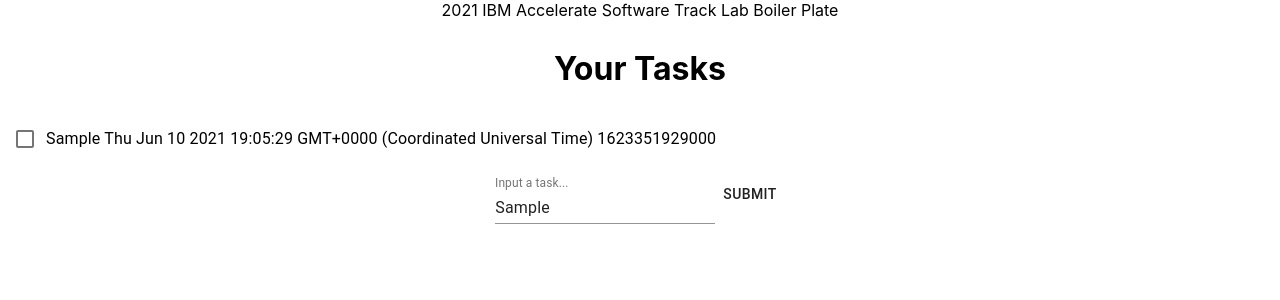
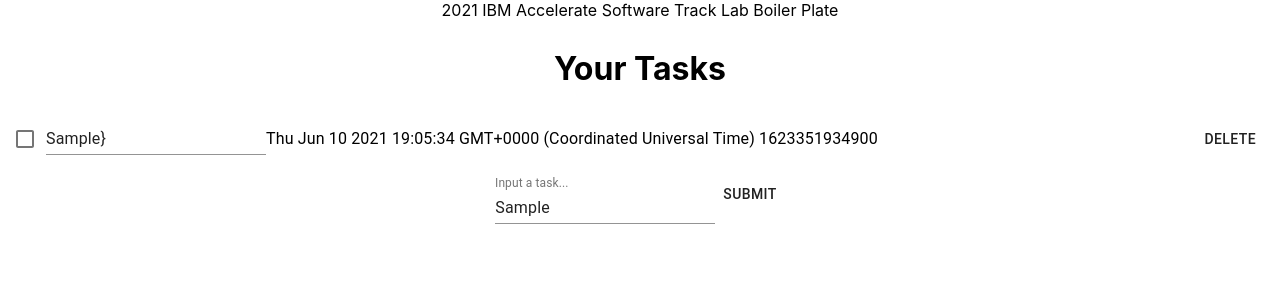
Before and after one commit to 2021-IBM-Accelerate-SW-Track/lab-1-team-52, a React (Create React App) app: page / in a window 1280 px wide. Both pictures are taken after typing "Sample" into the empty fields and a click on the button "SUBMIT". Shown: the top 300 px of the page. Built offline with nearby package versions, Linux system fonts and the light colour scheme; the HTML template or start-up script is replaced by a standard one.

Commit message:
add update and delete functionality

```diff
--- a/src/component/body/body.js
+++ b/src/component/body/body.js
@@ -3,16 +3,14 @@
 import {List} from '@material-ui/core'
 import {ListItem} from '@material-ui/core'
 import {ListItemText} from '@material-ui/core'
+import {ListItemSecondaryAction} from '@material-ui/core'
 import {Checkbox} from '@material-ui/core'
 import {TextField} from '@material-ui/core'
 import {Button} from '@material-ui/core'
 
-const date = new Date();
-//let tasks = ["a", "b"];
-
 function duplicate(task, tasks){
     for(let i = 0; i < tasks.length; i ++){
-        if(task === tasks[i]){
+        if(task[0] === tasks[i][0]){
             return true;
         }
     }
@@ -27,13 +25,24 @@
     }
 
     handleSubmit(event){
-        let task = document.getElementById("task-input").value + " " + date + " " + date.getTime();
+        let date = new Date();
+        let task = [document.getElementById("task-input").value, date + " " + date.getTime()];
         if(duplicate(task, this.state.tasks)){
             return; //Add an duplicate Alert
         }
         let newtasks = this.state.tasks;
         newtasks.push(task);
         this.setState({ tasks: newtasks});
+    }
+
+    handleDelete(task){
+        let newtasks = [];
+        for(let i = 0; i < this.state.tasks.length; i ++){
+            if(this.state.tasks[i][0] !== task[0]){
+                newtasks.push(this.state.tasks[i]);
+            }
+        }
+        this.setState({tasks: newtasks});
     }
 
     render(){
@@ -43,22 +52,22 @@
           <h1>Your Tasks</h1>
           {this.state.tasks.map((task) => {
             console.log(task);
-            const labelId = `checkbox-list-label-${task}`;
+            const labelId = `checkbox-list-label-${task[0]}`;
             return(
-            <ListItem key={task} role={undefined}>
+            <ListItem key={task[0]} role={undefined}>
               <Checkbox edge="start" disableRipple inputProps={{'aria-labelledby': labelId}}/>
-              <ListItemText id={labelId} primary={`${task}`}/>
+              <TextField id={labelId} defaultValue={`${task[0]}}`}/>
+              <ListItemText id={labelId} primary={`${task[1]}`}/>
+              <ListItemSecondaryAction>
+                <Button edge="end" onClick={() => {this.handleDelete(task);}} >Delete</Button>
+              </ListItemSecondaryAction>
             </ListItem>
             )
           })}
         </List>
         <form noValidate autoComplete="off">
           <TextField id="task-input" label="Input a task..." />
-          <Button
-            onClick={() => {
-              this.handleSubmit();
-            }}
-          >Submit</Button>
+          <Button onClick={() => {this.handleSubmit();}} >Submit</Button>
         </form>
         </body>
 
```
